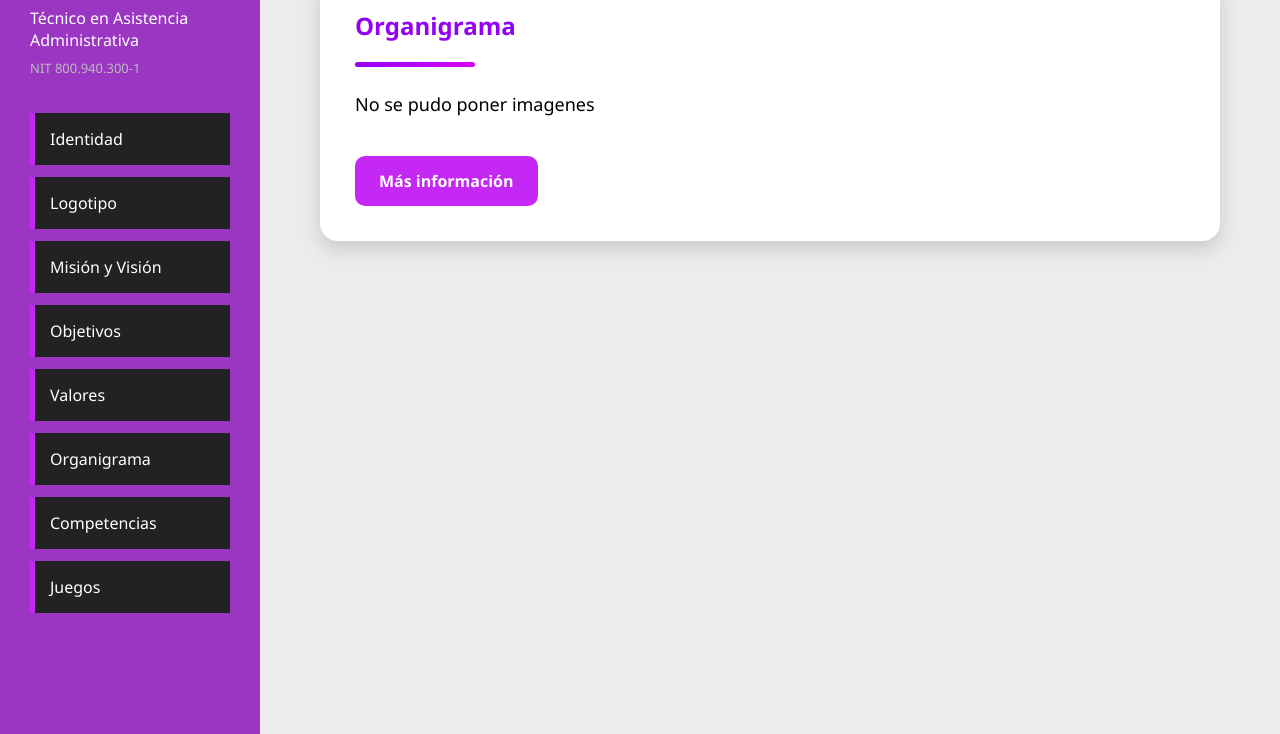
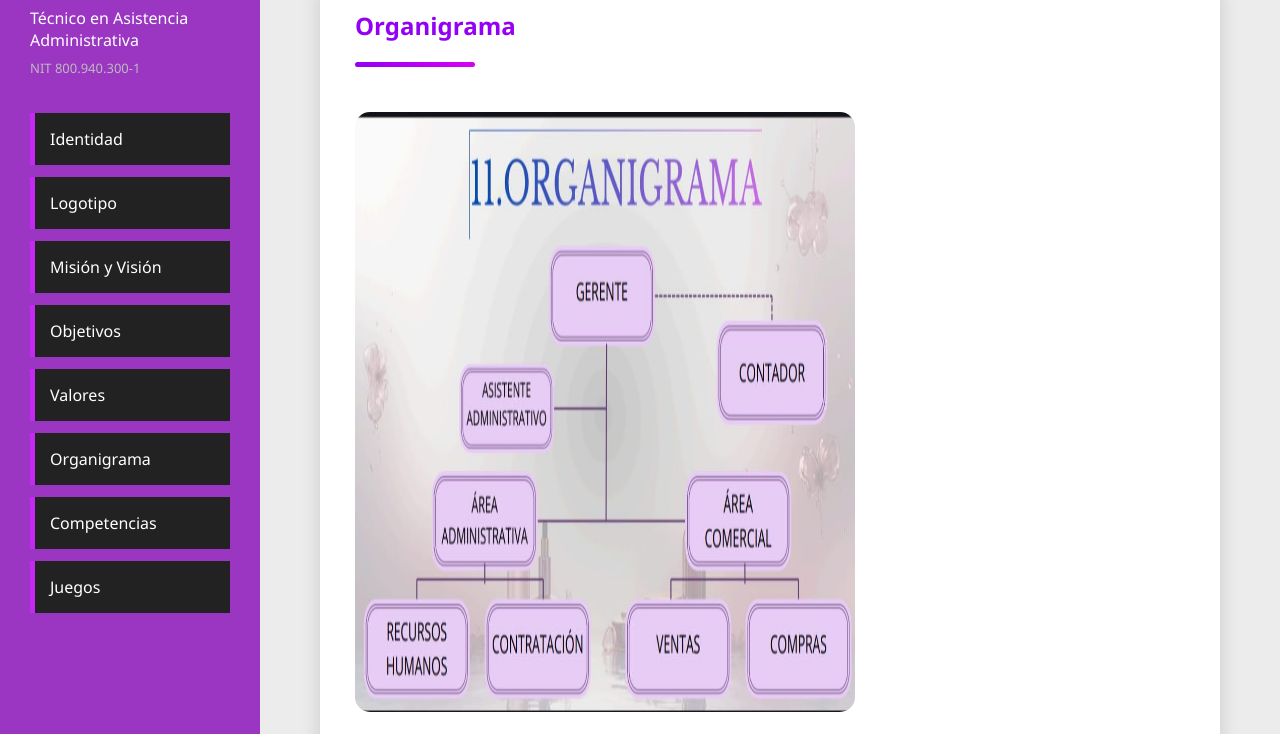
Before and after one commit to JKZOMBER72/VAYPE, a plain HTML site: page diapositiva6.html in a window 1280 px wide. Shown: the part 66-800 px from the top of the page. Drawn offline with Linux system fonts and the light colour scheme.

Commit message:
Update diapositiva6.html

```diff
--- a/diapositiva6.html
+++ b/diapositiva6.html
@@ -34,7 +34,7 @@
             <div class="linea"></div>
 
             <p>
-                No se pudo poner imagenes
+         <img src="organigrama.jpeg" alt="Girl in a jacket" width="500" height="600">
             </p>
 
             <a href="index.html" class="boton">Más información</a>
```
